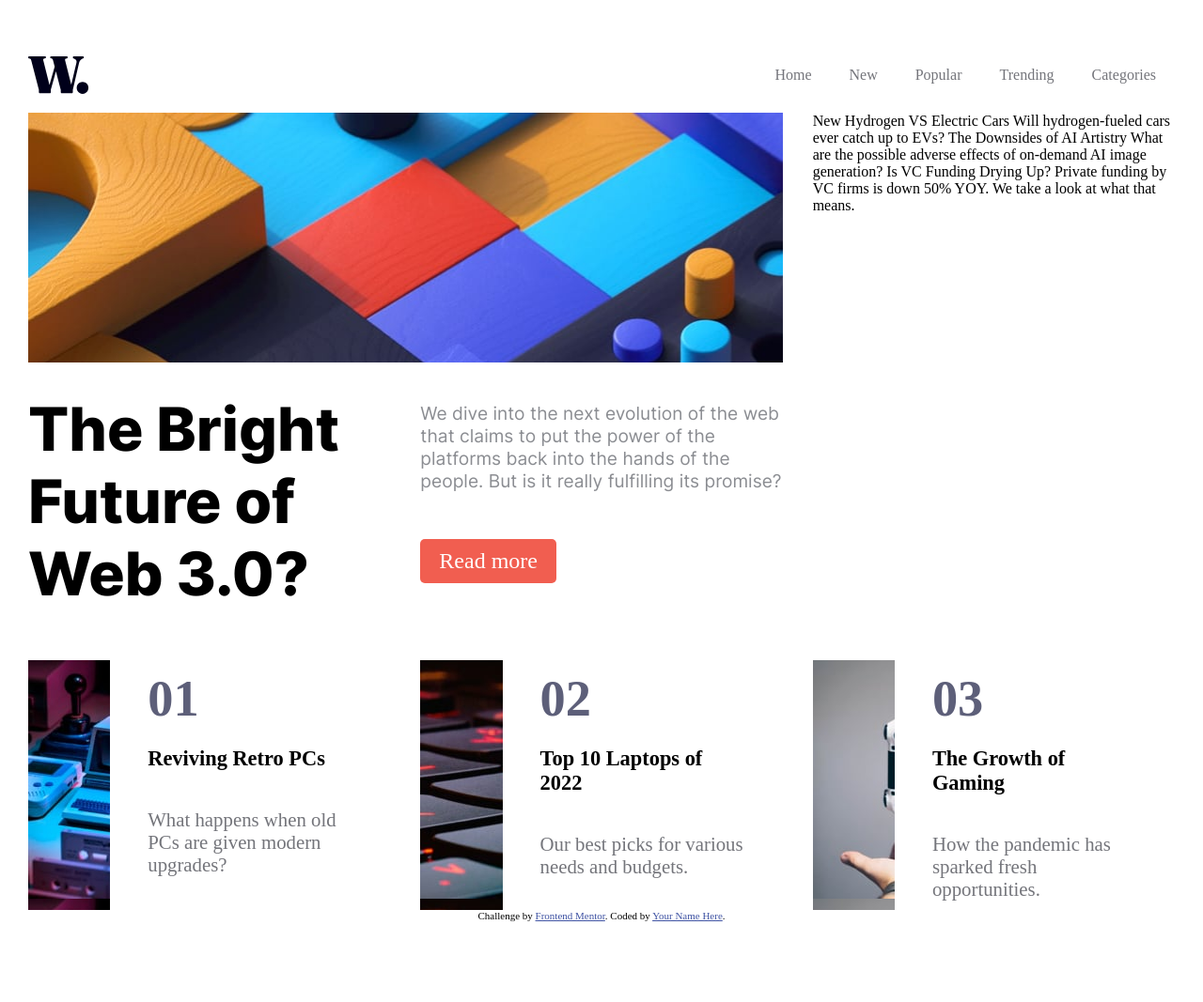
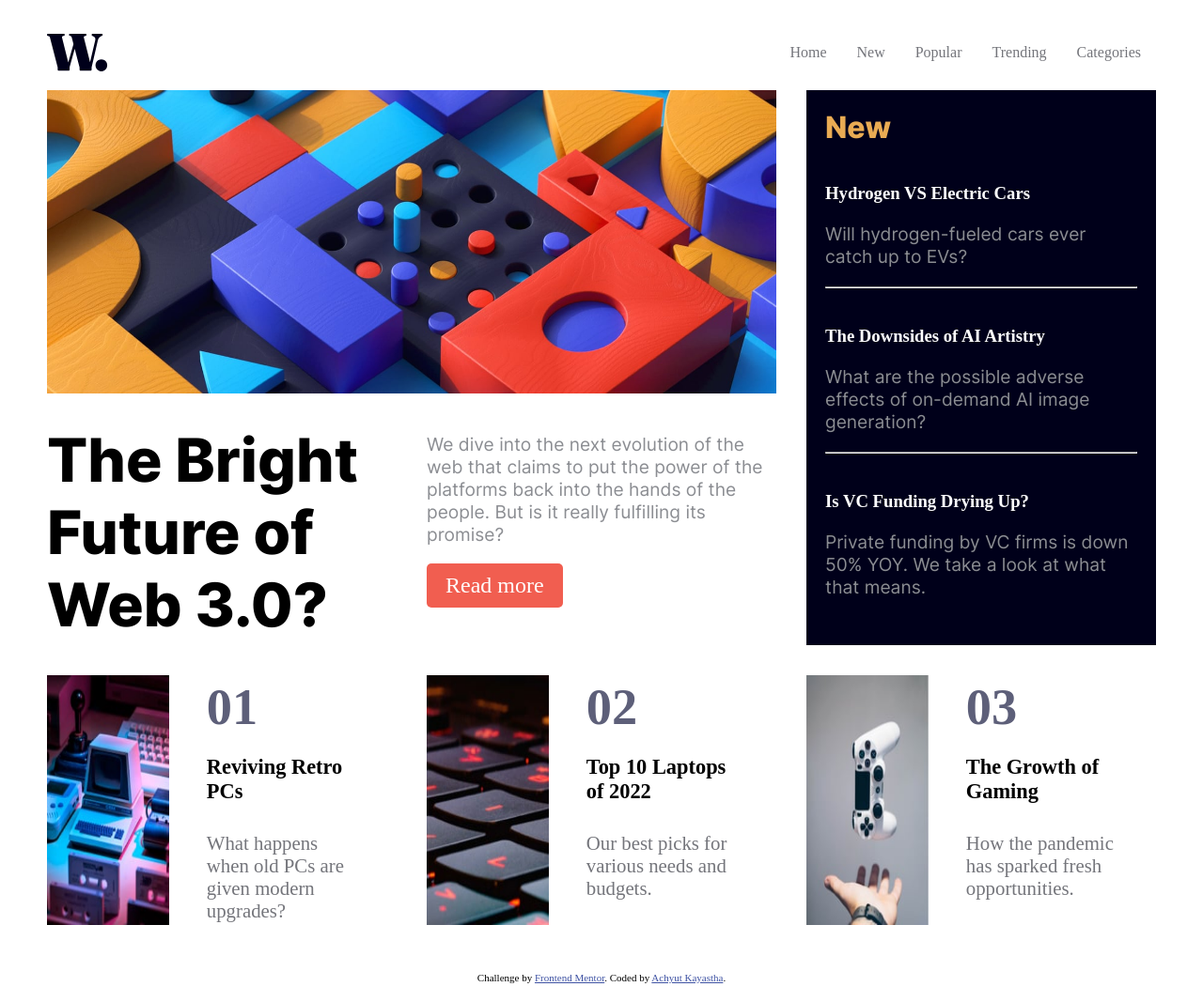
Before and after one commit to runingcoder/Basic-Css-practice, a plain HTML site: page index.html in a window 1280 px wide. Shown: the whole page at 94% size. Before the commit the page ends 1011 px from the top, so only its background shows below. Drawn offline with Linux system fonts and the light colour scheme; a web font is replaced by a local one.

Commit message:
first and last commit for this one

```diff
--- /dev/null
+++ b/app.js
@@ -0,0 +1,6 @@
+console.log("sdfsdf");
+const navToggle = document.querySelector(".nav__toggle");
+
+navToggle.addEventListener("click", () => {
+  document.body.classList.toggle("nav-open");
+});
--- a/index.html
+++ b/index.html
@@ -27,18 +27,20 @@
 <body>
   <navbar>
     <object data="assets/images/logo.svg" width="70" height="40" class="logo"></object>
-
-    <ul class="nav-links">
-      <li><a href="#">Home</a></li>
-      <li><a href="#">New</a></li>
-      <li><a href="#">Popular</a></li>
-      <li><a href="#">Trending</a></li>
-      <li><a href="#">Categories</a></li>
+    <button class="nav__toggle">
+      <span class="hamburger">&#9776;</span>
+    </button>
+    <ul class="nav-lists">
+      <li class="nav-item"><a href="#">Home</a></li>
+      <li class="nav-item"><a href="#">New</a></li>
+      <li class="nav-item"><a href="#">Popular</a></li>
+      <li class="nav-item"><a href="#">Trending</a></li>
+      <li class="nav-item"><a href="#">Categories</a></li>
     </ul>
   </navbar>
   <div class="gridsys">
     <div class="first-img">
-
+      <img src="assets/images/image-web-3-desktop.jpg  " alt="" class="IMG">
     </div>
 
     <h1>The Bright Future of Web 3.0?</h1>
@@ -49,15 +51,23 @@
       <button>Read more</button>
     </div>
 
-    <div class="side-bar"> New Hydrogen VS
-      Electric Cars Will hydrogen-fueled cars ever catch up to EVs? The Downsides
-      of AI Artistry What are the possible adverse effects of on-demand AI image
-      generation? Is VC Funding Drying Up? Private funding by VC firms is
-      down 50% YOY. We take a look at what that means.</div>
+    <div class="side-bar">
+      <div class="deco">New</div>
+      <h3>Hydrogen VS Electric Cars</h3>
+      <p>Will hydrogen-fueled cars ever catch up to EVs?</p>
+      <hr>
+      <h3>The Downsides of AI Artistry </h3>
+      <p>What are the possible adverse effects of on-demand AI image
+        generation?</p>
+      <hr class="hr1">
+      <h3>Is VC Funding Drying Up?</h3>
+      <p>Private funding by VC firms is
+        down 50% YOY. We take a look at what that means.</p>
+    </div>
 
     <div class="card1">
       <div class="card_imgContainer1">
-
+        <img src="assets/images/image-retro-pcs.jpg" alt="" class="IMG1">
       </div>
 
 
@@ -70,6 +80,7 @@
     </div>
     <div class="card2">
       <div class="card_imgContainer2">
+        <img src="assets/images/image-top-laptops.jpg" alt="" class="IMG1">
       </div>
       <div class="card-content">
         <h4> 02</h4>
@@ -80,6 +91,7 @@
 
     <div class="card3">
       <div class="card_imgContainer3">
+        <img src="assets/images/image-gaming-growth.jpg" alt="" class="IMG1">
       </div>
       <div class="card-content">
         <h4> 03</h4>
@@ -91,12 +103,12 @@
 
   </div>
 
-  <div class="attribution">
+  <footer class="attribution">
     Challenge by
-    <a href="https://www.frontendmentor.io?ref=challenge" target="_blank">Frontend Mentor</a>. Coded by <a href="#">Your
-      Name Here</a>.
-  </div>
-
+    <a href="https://www.frontendmentor.io?ref=challenge" target="_blank">Frontend Mentor</a>. Coded by <a
+      href="#">Achyut Kayastha</a>.
+  </footer>
+  <script src="app.js"></script>
 </body>
 
 </html>
--- a/styles.css
+++ b/styles.css
@@ -10,8 +10,12 @@
   font-family: regular;
   src: url(assets/fonts/Inter-VariableFont_slnt\wght.ttf);
 }
+.nav__toggle {
+  display: none;
+}
+
 body {
-  padding: 30px;
+  padding: 20px 50px;
 }
 * {
   padding: 0;
@@ -22,18 +26,18 @@ body {
   align-items: center;
 }
 navbar {
-  padding-top: 30px;
+  padding-top: 1em;
   display: flex;
   justify-content: space-between;
   margin-bottom: 20px;
   align-items: center;
 }
-.nav-links {
+.nav-lists {
   list-style-type: none;
   display: flex;
 }
-.nav-links li a {
-  padding: 0 20px;
+.nav-lists li a {
+  padding: 0 1em;
   text-decoration: none;
   color: hsl(230, 3%, 47%);
 }
@@ -41,7 +45,7 @@ navbar {
   grid-gap: 2rem;
   display: grid;
   grid-template-columns: 1fr 1fr 1fr;
-  grid-template-rows: 1fr 0.5fr 0.25fr;
+  grid-template-rows: 1fr 0.5fr 0.2fr;
   grid-template-areas:
     "firstImg firstImg sidey"
     "header para sidey"
@@ -57,7 +61,7 @@ p {
   font-family: Interlight;
   color: hsl(230, 3%, 56%);
   padding-top: 10px;
-  margin-bottom: 50px;
+  margin-bottom: 1em;
   font-size: 1.2rem;
 }
 .card-detail {
@@ -76,9 +80,12 @@ button {
   cursor: pointer;
   font-family: regular;
 }
-
+.IMG {
+  min-width: 248px;
+  width: 100%;
+  height: 100%;
+}
 .first-img {
-  background: url("assets/images/image-web-3-desktop.jpg");
   grid-area: firstImg;
 }
 .side-bar {
@@ -86,7 +93,7 @@ button {
 }
 .intro {
   grid-area: para;
-  margin-bottom: 50px;
+  margin-bottom: 2.5em;
 }
 
 .card1 {
@@ -101,29 +108,27 @@ button {
   display: flex;
   grid-area: card3;
 }
+.IMG1 {
+  width: 100%;
+  height: 100%;
+}
 .card_imgContainer1 {
-  overflow: hidden;
-  background: url("assets/images/image-retro-pcs.jpg");
-  flex: 1;
+  flex: 2;
 }
 .card_imgContainer2 {
-  overflow: hidden;
-  background: url("assets/images/image-top-laptops.jpg");
-  flex: 1;
+  flex: 2;
 }
 .card_imgContainer3 {
-  overflow: hidden;
-  background: url("assets/images/image-gaming-growth.jpg");
-  flex: 1;
+  flex: 2;
 }
 
 .card-content {
   flex: 2.5;
-  padding: 10px 40px;
+  padding: 3px 40px;
 }
 h2 {
   font-size: 1.4rem;
-  margin-bottom: 40px;
+  margin-bottom: 30px;
 }
 h4 {
   font-size: 3.4rem;
@@ -133,3 +138,62 @@ h4 {
 .card-detail {
   font-size: 1.3rem;
 }
+.side-bar {
+  background-color: hsl(240, 100%, 5%);
+  color: white;
+}
+.deco {
+  color: hsl(35, 77%, 62%);
+  font-size: 2rem;
+  padding: 20px;
+  font-family: Inter;
+}
+h3 {
+  padding: 20px;
+}
+.side-bar > p {
+  padding: 0px 20px;
+}
+hr {
+  margin: 20px;
+}
+
+.hr1 {
+  margin: 20px;
+  color: hsl(45, 5%, 16%);
+}
+
+.attribution {
+  margin-top: 50px;
+  font-size: 2rem;
+}
+
+@media (max-width: 1060px) {
+  .gridsys {
+    display: flex;
+    flex-direction: column;
+    margin: 3em 0;
+  }
+  h1 {
+    font-size: 2.5rem;
+  }
+
+  .nav-lists {
+    display: none;
+  }
+  .nav__toggle {
+    display: block;
+    position: absolute;
+    left: 85%;
+  }
+  span.hamburger {
+    color: black;
+    font-weight: bold;
+    font-size: 4rem;
+    background-color: white !important;
+    padding: 10px 20px;
+  }
+  button {
+    background-color: white;
+  }
+}
```
